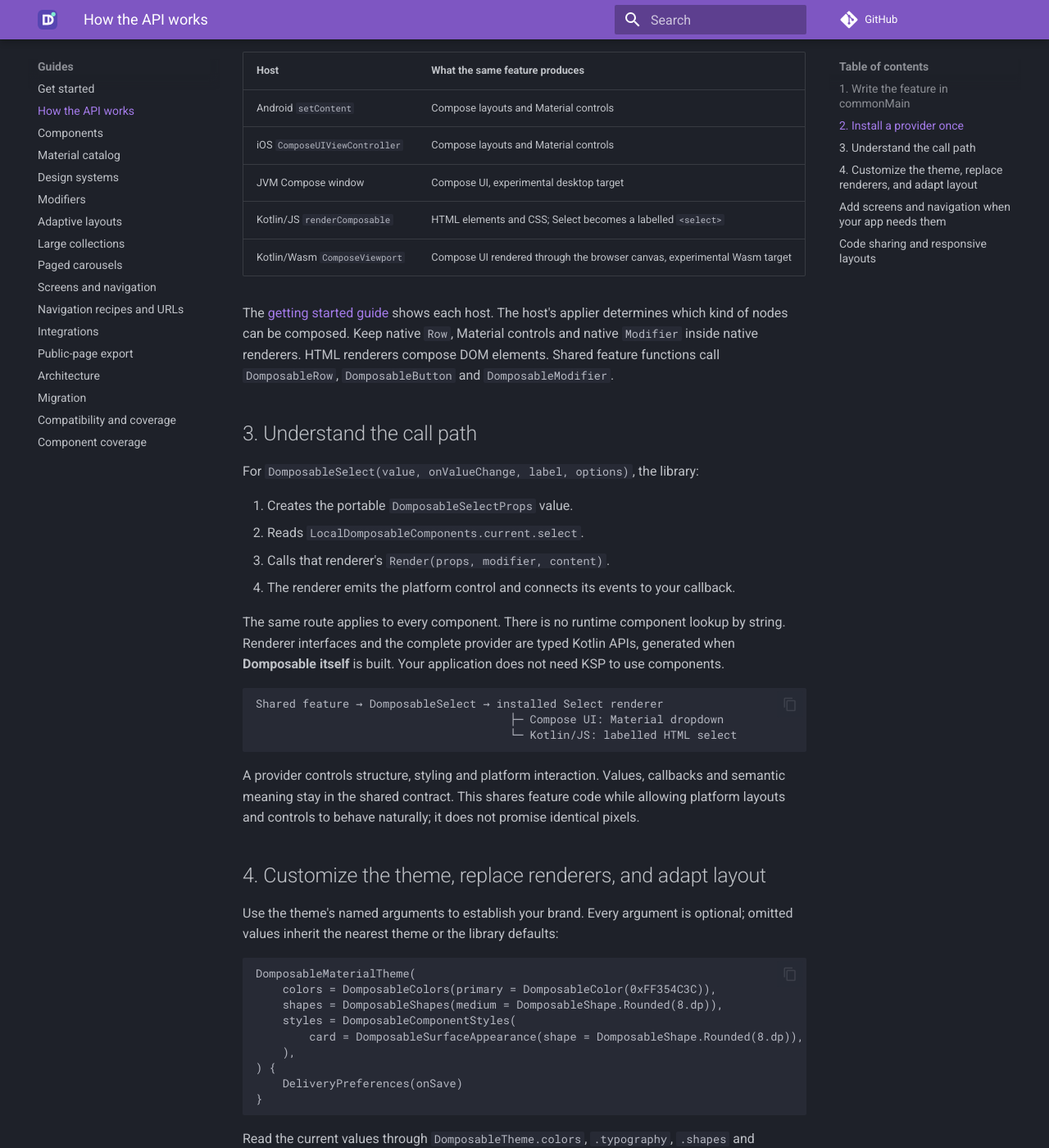
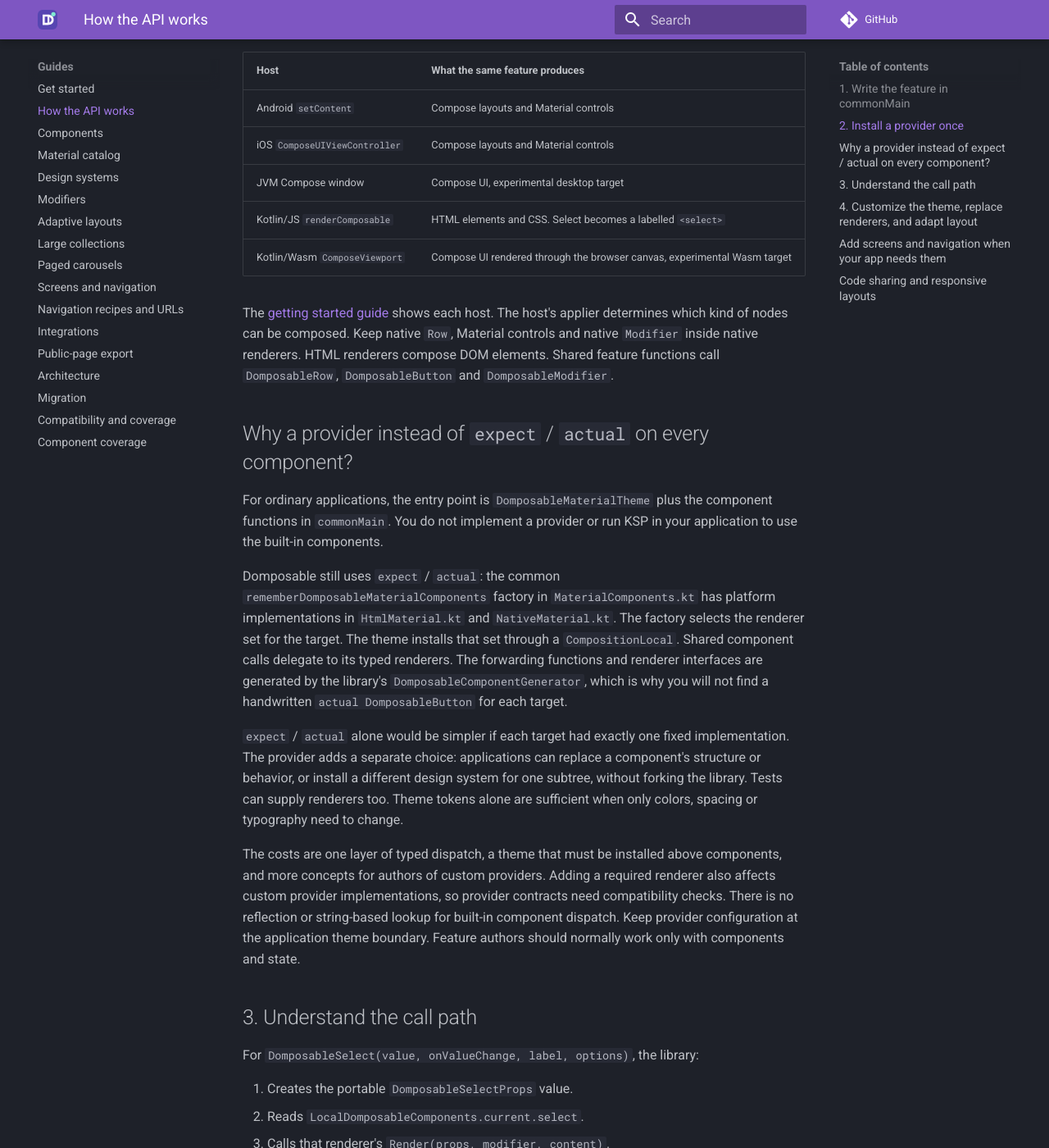
Before and after one commit to samuolis/domposable, an MkDocs documentation site: the page built from docs/how-it-works.md, in a window 1280 px wide and 1400 px high, scrolled down 1554 px. Shown: the whole window at 82% size. Built offline with MkDocs 1.6.1 and Material for MkDocs 9.7.7, drawn with Linux system fonts in a browser that asks for light colours; comment, search, counter and statistics services are not loaded; some of the changed text lies outside the part shown.

````diff
--- a/docs/how-it-works.md
+++ b/docs/how-it-works.md
@@ -50,7 +50,7 @@
 }
 ```
 
-`savePreferences` is your application's function. `DomposableMaterialTheme` installs the default provider and its theme values through composition locals. The feature automatically uses the nearest provider; a nested theme can customize one part of the app.
+`savePreferences` is your application's function. `DomposableMaterialTheme` installs the default provider and its theme values through composition locals. The feature automatically uses the nearest provider. A nested theme can customize one part of the app.
 
 Choose a standard host at the platform entry point:
 
@@ -59,10 +59,38 @@
 | Android `setContent` | Compose layouts and Material controls |
 | iOS `ComposeUIViewController` | Compose layouts and Material controls |
 | JVM Compose window | Compose UI, experimental desktop target |
-| Kotlin/JS `renderComposable` | HTML elements and CSS; Select becomes a labelled `<select>` |
+| Kotlin/JS `renderComposable` | HTML elements and CSS. Select becomes a labelled `<select>` |
 | Kotlin/Wasm `ComposeViewport` | Compose UI rendered through the browser canvas, experimental Wasm target |
 
 The [getting started guide](getting-started.md#platform-entry-points) shows each host. The host's applier determines which kind of nodes can be composed. Keep native `Row`, Material controls and native `Modifier` inside native renderers. HTML renderers compose DOM elements. Shared feature functions call `DomposableRow`, `DomposableButton` and `DomposableModifier`.
+
+## Why a provider instead of `expect` / `actual` on every component?
+
+For ordinary applications, the entry point is `DomposableMaterialTheme` plus the
+component functions in `commonMain`. You do not implement a provider or run KSP
+in your application to use the built-in components.
+
+Domposable still uses `expect` / `actual`: the common
+`rememberDomposableMaterialComponents` factory in `MaterialComponents.kt` has
+platform implementations in `HtmlMaterial.kt` and `NativeMaterial.kt`. The factory
+selects the renderer set for the target. The theme installs that set through a
+`CompositionLocal`. Shared component calls delegate to its typed renderers.
+The forwarding functions and renderer interfaces are generated by the library's
+`DomposableComponentGenerator`, which is why you will not find a handwritten
+`actual DomposableButton` for each target.
+
+`expect` / `actual` alone would be simpler if each target had exactly one fixed
+implementation. The provider adds a separate choice: applications can replace a
+component's structure or behavior, or install a different design system for one
+subtree, without forking the library. Tests can supply renderers too. Theme tokens
+alone are sufficient when only colors, spacing or typography need to change.
+
+The costs are one layer of typed dispatch, a theme that must be installed above
+components, and more concepts for authors of custom providers. Adding a required
+renderer also affects custom provider implementations, so provider contracts need
+compatibility checks. There is no reflection or string-based lookup for built-in
+component dispatch. Keep provider configuration at the application theme boundary.
+Feature authors should normally work only with components and state.
 
 ## 3. Understand the call path
 
@@ -81,7 +109,7 @@
                                       └─ Kotlin/JS: labelled HTML select
 ```
 
-A provider controls structure, styling and platform interaction. Values, callbacks and semantic meaning stay in the shared contract. This shares feature code while allowing platform layouts and controls to behave naturally; it does not promise identical pixels.
+A provider controls structure, styling and platform interaction. Values, callbacks and semantic meaning stay in the shared contract. This shares feature code while allowing platform layouts and controls to behave naturally. It does not promise identical pixels.
 
 ## 4. Customize the theme, replace renderers, and adapt layout
 
@@ -99,7 +127,7 @@
 }
 ```
 
-Read the current values through `DomposableTheme.colors`, `.typography`, `.shapes` and `.styles`. For a partial component override, copy its current style, such as `DomposableTheme.styles.card.copy(...)`. [Material configuration](material-catalog.md#configuration) explains per-call overrides and standard/expressive choices. `DomposableTokens` remains an advanced provider configuration bundle; ordinary app themes can use the named arguments above.
+Read the current values through `DomposableTheme.colors`, `.typography`, `.shapes` and `.styles`. For a partial component override, copy its current style, such as `DomposableTheme.styles.card.copy(...)`. [Material configuration](material-catalog.md#configuration) explains per-call overrides and standard/expressive choices. `DomposableTokens` remains an advanced provider configuration bundle. Ordinary app themes can use the named arguments above.
 
 For a different control implementation, copy the provider and replace its typed renderer:
 
````
Also changed, not shown: README.md (+32 -27 lines), docs/compatibility.md (+5 -5 lines), docs/coverage.md (+1 -1 lines), docs/index.md (+7 -7 lines), docs/integrations.md (+19 -19 lines), 5 other files.
